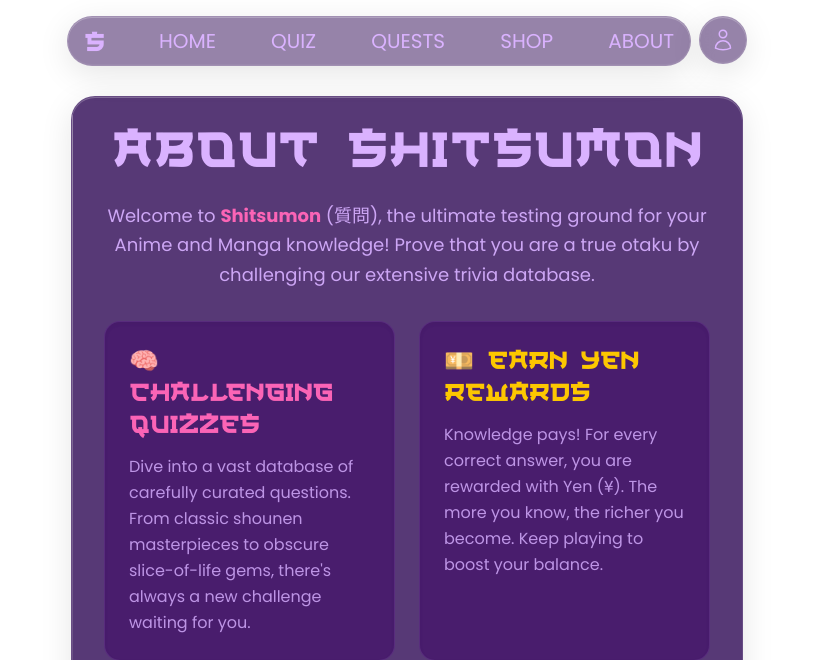
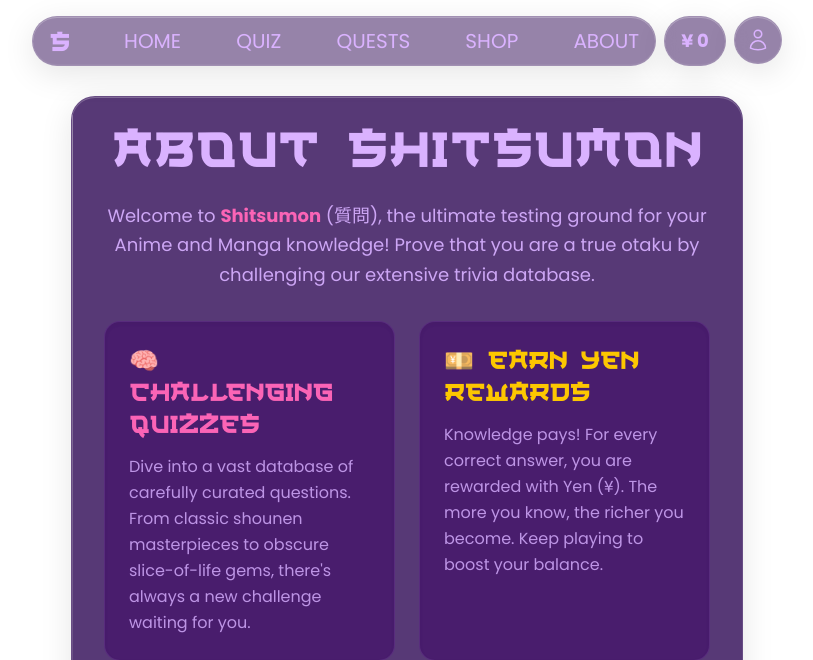
Before and after one commit to harB33/Anime-and-Manga-Quiz, a Node server app: page /about in a window 1280 px wide. Shown: the top 660 px of the page, without its empty margins (233-1046 px from the left). Run offline with Node 20, Linux system fonts and the light colour scheme; style sheets or scripts are compiled from the project's sources; some web fonts are replaced.

Commit message:
update for ABOUT

```diff
--- a/views/about.ejs
+++ b/views/about.ejs
@@ -25,6 +25,10 @@
           <a href="/about" class="font-poppins">ABOUT</a>
         </div>
       </nav>
+      <nav id="yen-display"
+        class="glint bg-primary/50 text-purple-300 flex justify-evenly items-center px-4 py-2 rounded-full w-fit backdrop-blur-xl">
+        <span class="font-poppins font-bold text-lg">¥ <span id="yen-amount">0</span></span>
+      </nav>
       <div class="dropdown dropdown-hover dropdown-center">
         <div tabindex="0" role="button"
           class="glint bg-primary/50 text-purple-300 flex items-center justify-center rounded-full w-12 h-12 backdrop-blur-xl">
@@ -42,7 +46,8 @@
           <li class="pointer-events-none">
             <hr class="border-purple-300/10 mt-1">
           </li>
-          <li><a href="/statistics" class="hover:bg-purple-500/30 transition-colors">Profile / Statistics</a></li>
+          <li><a href="/statistics" class="hover:bg-purple-500/30 transition-colors text-pink-300">Profile / Statistics</a></li>
+          <li><a href="/inventory" class="hover:bg-purple-500/30 transition-colors text-yellow-400">Inventory</a></li>
           <li><a class="hover:bg-purple-500/30 transition-colors">Settings</a></li>
           <li class="pointer-events-none">
             <hr class="border-purple-300/10 m-1">
@@ -157,6 +162,7 @@
       </div>
     </div>
   </div>
+  <script src="/js/yen-utility.js"></script>
 </body>
 
 </html>
```
